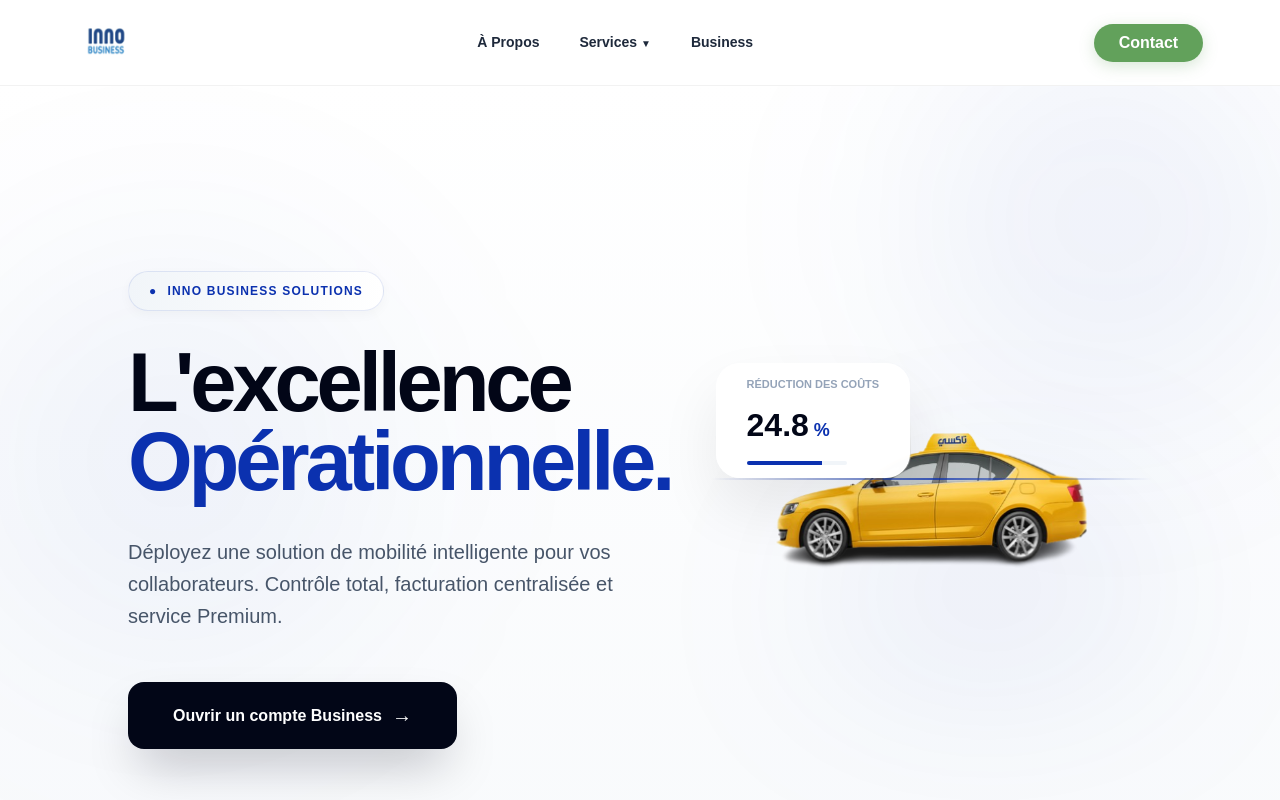
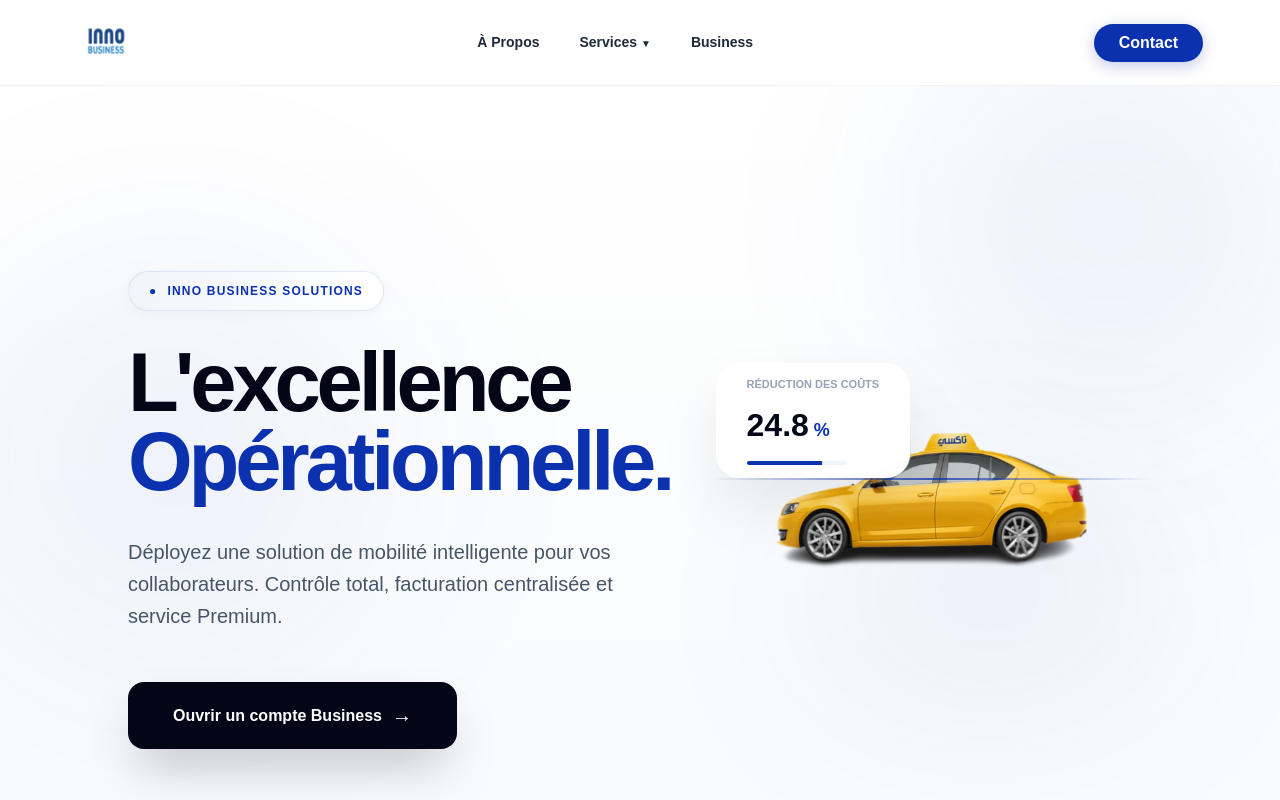
Before and after one commit to SlimFarhat122/inno, a React (Vite) app: page /business in a window 1280 px wide. Built offline with nearby package versions, Linux system fonts and the light colour scheme.

Commit message:
V3  - Inno Project

```diff
--- a/src/components/BusinessPlatform.jsx
+++ b/src/components/BusinessPlatform.jsx
@@ -16,7 +16,7 @@
   const styles = {
     section: {
       padding: "40px 5%",
-      backgroundColor: "#ffffff",
+      backgroundColor: "#TRANSPARENT",
       fontFamily: "'Inter', sans-serif",
     },
     header: {
--- a/src/components/BusinessSectors.jsx
+++ b/src/components/BusinessSectors.jsx
@@ -41,7 +41,7 @@
   const styles = {
     section: {
       padding: "60px 0", // Réduit de 100px à 60px
-      backgroundColor: "#FFFFFF",
+      backgroundColor: "#transparent",
       textAlign: "center",
       overflow: "hidden",
       fontFamily: "'Inter', sans-serif",
@@ -86,7 +86,7 @@
     },
     card: {
       minWidth: "270px", // Réduit de 320px à 270px
-      backgroundColor: "#FFFFFF",
+      backgroundColor: "#transparent",
       padding: "30px 22px", // Réduit de 40px/30px à 30px/22px
       borderRadius: "22px", // Légèrement plus petit
       textAlign: "left",
--- a/src/components/BusinessStats.jsx
+++ b/src/components/BusinessStats.jsx
@@ -12,7 +12,7 @@
   const styles = {
     section: {
       padding: "60px 5%", // Réduit de 120px à 60px
-      backgroundColor: "#FFFFFF",
+      backgroundColor: "#transparent",
       fontFamily: "'Inter', sans-serif",
     },
     container: {
@@ -47,7 +47,7 @@
       gap: "16px", // Gap réduit de 24px à 16px
     },
     card: {
-      backgroundColor: "#FFFFFF",
+      backgroundColor: "#transparent",
       borderRadius: "24px", // Plus petit rayon pour cartes plus petites
       padding: "24px", // Padding réduit de 40px à 24px
       border: `1px solid ${colors.border}`,
--- a/src/components/BusinessValues.jsx
+++ b/src/components/BusinessValues.jsx
@@ -43,7 +43,7 @@
   const styles = {
     section: {
       padding: "100px 8%",
-      backgroundColor: "#f8fafc",
+      backgroundColor: "#transparent",
       textAlign: "center",
     },
     badge: {
@@ -71,7 +71,7 @@
       gap: "30px",
     },
     card: {
-      backgroundColor: "#ffffff",
+      backgroundColor: "#transparent",
       padding: "40px 30px",
       borderRadius: "24px",
       textAlign: "left",
--- a/src/components/Footer.jsx
+++ b/src/components/Footer.jsx
@@ -1,15 +1,24 @@
 import React from "react";
-import { Link } from 'react-router-dom';
+import { Link, useLocation } from 'react-router-dom';
+
+const Footer = () => {
+  const location = useLocation();
+
+  // 1. Détecter si nous sommes sur la page Business
+  const isBusinessPage = location.pathname === "/business";
 
   const theme = {
     green: "#62A15B",
-  dark: "#0F172A", // On remplace le bleu par votre gris foncé
+    blue: "#0B31AF", // Bleu Inno Business
+    dark: "#0F172A",
     muted: "#94A3B8",
     bg: "#FAFAF9",
     border: "rgba(255, 255, 255, 0.1)",
   };
 
-const Footer = () => {
+  // 2. Définir la couleur active (Bleu ou Vert)
+  const activeColor = isBusinessPage ? theme.blue : theme.green;
+
   const styles = {
     footer: {
       backgroundColor: theme.dark,
@@ -74,10 +83,11 @@
     colTitle: {
       fontSize: "14px",
       fontWeight: "800",
-      color: theme.green,
+      color: activeColor, // DYNAMIQUE
       marginBottom: "30px",
       textTransform: "uppercase",
       letterSpacing: "1.5px",
+      transition: "color 0.4s ease",
     },
     linkList: {
       listStyle: "none",
@@ -113,20 +123,22 @@
 
   return (
     <footer style={styles.footer}>
-      {/* Petit reflet vert dans le coin pour le style */}
+      {/* Reflet de fond dynamique */}
       <div style={{
         position: "absolute", bottom: "-100px", right: "-100px",
-        width: "300px", height: "300px", background: `${theme.green}15`,
-        filter: "blur(100px)", borderRadius: "50%"
+        width: "300px", height: "300px", background: `${activeColor}15`,
+        filter: "blur(100px)", borderRadius: "50%",
+        transition: "background 0.4s ease"
       }} />
 
       <div style={styles.container}>
         <div style={styles.brandCol}>
           <div style={styles.logoSection}>
             <div style={{
-              width: "30px", height: "30px", backgroundColor: theme.green,
+              width: "30px", height: "30px", backgroundColor: activeColor, // DYNAMIQUE
               borderRadius: "8px", display: "flex", alignItems: "center", justifyContent: "center",
-              fontWeight: "900", color: theme.dark, fontSize: "12px"
+              fontWeight: "900", color: "#ffffff", fontSize: "12px",
+              transition: "background-color 0.4s ease"
             }}>IN</div>
             <span style={styles.logoText}>INNO</span>
           </div>
@@ -153,8 +165,8 @@
           <h4 style={styles.colTitle}>Navigation</h4>
           <ul style={styles.linkList}>
             <li style={styles.linkItem}><a href="#about" style={styles.link} className="footer-link">À Propos</a></li>
-            <li style={styles.linkItem}><a href="#user" style={styles.link} className="footer-link">Passager</a></li>
-            <li style={styles.linkItem}><a href="#driver" style={styles.link} className="footer-link">Chauffeur</a></li>
+            <li style={styles.linkItem}><a href="#user-version" style={styles.link} className="footer-link">Passager</a></li>
+            <li style={styles.linkItem}><a href="#driver-version" style={styles.link} className="footer-link">Chauffeur</a></li>
             <li style={styles.linkItem}><a href="#contact" style={styles.link} className="footer-link">Contact</a></li>
           </ul>
         </div>
@@ -162,13 +174,13 @@
         <div style={styles.linkCol}>
           <h4 style={styles.colTitle}>Contact</h4>
           <div style={{ marginBottom: "15px", display: "flex", gap: "10px", color: theme.muted, fontSize: "15px" }}>
-            <span style={{ color: theme.green }}>📍</span> Tunis, Sfax & Gabès
+            <span style={{ color: activeColor, transition: "color 0.4s ease" }}>📍</span> Tunis, Sfax & Gabès
           </div>
           <div style={{ marginBottom: "15px", display: "flex", gap: "10px", color: theme.muted, fontSize: "15px" }}>
-            <span style={{ color: theme.green }}>📞</span> +216 58 000 800
+            <span style={{ color: activeColor, transition: "color 0.4s ease" }}>📞</span> +216 58 000 800
           </div>
           <div style={{ display: "flex", gap: "10px", color: theme.muted, fontSize: "15px" }}>
-            <span style={{ color: theme.green }}>✉️</span> contact@inno.tn
+            <span style={{ color: activeColor, transition: "color 0.4s ease" }}>✉️</span> contact@inno.tn
           </div>
         </div>
       </div>
@@ -183,12 +195,12 @@
 
       <style>{`
         .social-hover:hover {
-          background-color: ${theme.green} !important;
+          background-color: ${activeColor} !important;
           transform: translateY(-5px);
-          border-color: ${theme.green} !important;
+          border-color: ${activeColor} !important;
         }
         .footer-link:hover {
-          color: ${theme.green} !important;
+          color: ${activeColor} !important;
           padding-left: 5px;
         }
         .footer-link { transition: all 0.3s ease !important; }
--- a/src/components/Navbar.jsx
+++ b/src/components/Navbar.jsx
@@ -9,17 +9,23 @@
   const [showDropdown, setShowDropdown] = useState(false);
   const [isMobileMenuOpen, setIsMobileMenuOpen] = useState(false);
   const prevScrollPos = useRef(window.scrollY);
-  const timeoutRef = useRef(null); // Référence pour le délai
+  const timeoutRef = useRef(null);
 
   const navigate = useNavigate();
   const location = useLocation();
 
+  // Thème de couleurs centralisé
   const theme = {
     green: "#62A15B",
+    blue: "#0B31AF", // Bleu officiel Inno Business
     darkDeep: "#030B21",
     textDark: "#1E293B",
     textLight: "#FFFFFF",
   };
+
+  // Logique de couleur dynamique selon la route
+  const isBusinessPage = location.pathname === "/business";
+  const activeColor = isBusinessPage ? theme.blue : theme.green;
 
   useEffect(() => {
     const handleScroll = () => {
@@ -32,7 +38,6 @@
     return () => window.removeEventListener("scroll", handleScroll);
   }, [isMobileMenuOpen]);
 
-  // Fonctions pour gérer le délai
   const handleMouseEnter = () => {
     if (timeoutRef.current) clearTimeout(timeoutRef.current);
     setShowDropdown(true);
@@ -41,7 +46,7 @@
   const handleMouseLeave = () => {
     timeoutRef.current = setTimeout(() => {
       setShowDropdown(false);
-    }, 300); // Délai de 300ms
+    }, 300);
   };
 
   const handleNavClick = (id) => {
@@ -92,7 +97,8 @@
             position: relative;
           }
 
-          .link-item:hover { color: ${theme.green} !important; }
+          /* Le survol s'adapte à la page */
+          .link-item:hover { color: ${activeColor} !important; }
 
           .dropdown-container {
             position: absolute;
@@ -116,7 +122,7 @@
             display: block;
           }
 
-          .dropdown-link:hover { color: ${theme.green}; }
+          .dropdown-link:hover { color: ${activeColor}; }
 
           @media (max-width: 992px) {
             .nav-links-wrapper {
@@ -151,7 +157,7 @@
             }
 
             .dropdown-link {
-              color: ${theme.green} !important;
+              color: ${activeColor} !important;
               font-size: 18px;
               padding: 5px 0;
             }
@@ -160,13 +166,14 @@
 
             .mobile-contact-btn {
               display: block !important;
-              background-color: ${theme.green};
+              background-color: ${activeColor};
               color: white;
               padding: 15px 40px;
               border-radius: 50px;
               text-decoration: none;
               font-weight: 700;
               margin-top: 10px;
+              transition: background-color 0.3s ease;
             }
           }
 
@@ -177,8 +184,9 @@
         `}
       </style>
 
+      {/* Image du logo adaptative */}
       <img
-        src={location.pathname === "/business" ? innoLogo2 : innoLogo}
+        src={isBusinessPage ? innoLogo2 : innoLogo}
         alt="Inno"
         style={{
           height: scrolled ? "35px" : "45px",
@@ -215,18 +223,20 @@
         </li>
       </ul>
 
+      {/* Bouton Desktop avec couleur dynamique et ombre assortie */}
       <div className="desktop-btn">
         <button
           onClick={() => handleNavClick("contact")}
           style={{
-            backgroundColor: theme.green,
+            backgroundColor: activeColor,
             color: "white",
             padding: "10px 25px",
             borderRadius: "100px",
             border: "none",
             fontWeight: "700",
             cursor: "pointer",
-            boxShadow: `0 4px 15px ${theme.green}40`
+            transition: "all 0.3s ease",
+            boxShadow: `0 4px 15px ${activeColor}40`
           }}
         >
           Contact
```
Lines whose indentation alone changed are shown as unchanged.
